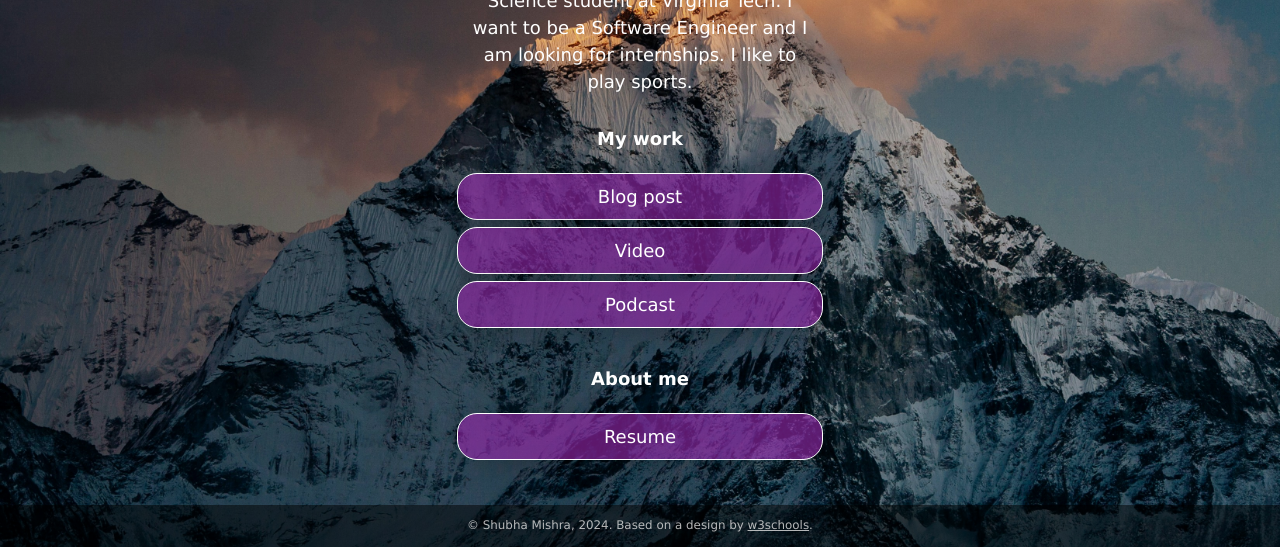
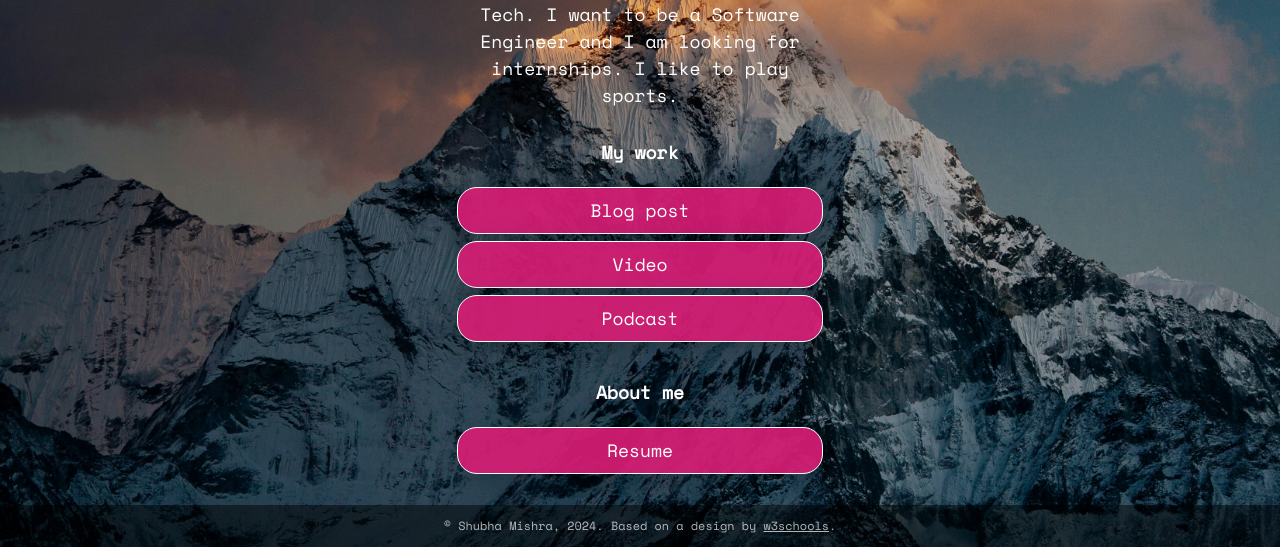
Before and after one commit to shubhasmishra/shubhasmishra.github.io, a plain HTML site: page index.html in a window 1280 px wide. Shown: the part 253-800 px from the top of the page. Drawn offline with nearby package versions, Linux system fonts and the light colour scheme.

Commit message:
new font changes

```diff
--- a/css/style.css
+++ b/css/style.css
@@ -1,9 +1,9 @@
 :root {
     --primaryText: #fff;
-    --secondaryText: #ff015e;
-    --primary: rgba(156, 39, 176, .60);
-    --secondary: rgba(255, 1, 94, .60);
-    --buttonHover: rgba(156, 39, 176, .40);
+    --secondaryText: #21b630;
+    --primary: rgba(218, 29, 118, 0.91);
+    --secondary: rgba(52, 73, 118, 0.91);
+    --buttonHover: rgba(48, 43, 99, 0.4);
     --smallButtonHover: rgba(0, 0, 0, .25);
 }
 
@@ -34,7 +34,8 @@ body {
     background-attachment: fixed;
     /* Resizes the background image to cover the entire container */
     background-size: cover;
-    font-family: Futura, Verdana, sans-serif;
+    font-family: "Space Mono", monospace;
+
     line-height: 1.5;
     font-size: 18px;
     display: flex;
--- a/index.html
+++ b/index.html
@@ -8,6 +8,9 @@
   <!-- Add your name below -->
   <title>Shubha Mishra</title>
   <link rel="stylesheet" href="css/style.css">
+  <link rel="preconnect" href="https://fonts.googleapis.com">
+  <link rel="preconnect" href="https://fonts.gstatic.com" crossorigin>
+  <link href="https://fonts.googleapis.com/css2?family=Noto+Sans:ital,wght@0,100..900;1,100..900&family=Space+Mono&display=swap" rel="stylesheet">
 </head>
 
 <body class="main-text-color">
```
Also changed, not shown: 1 other file.
